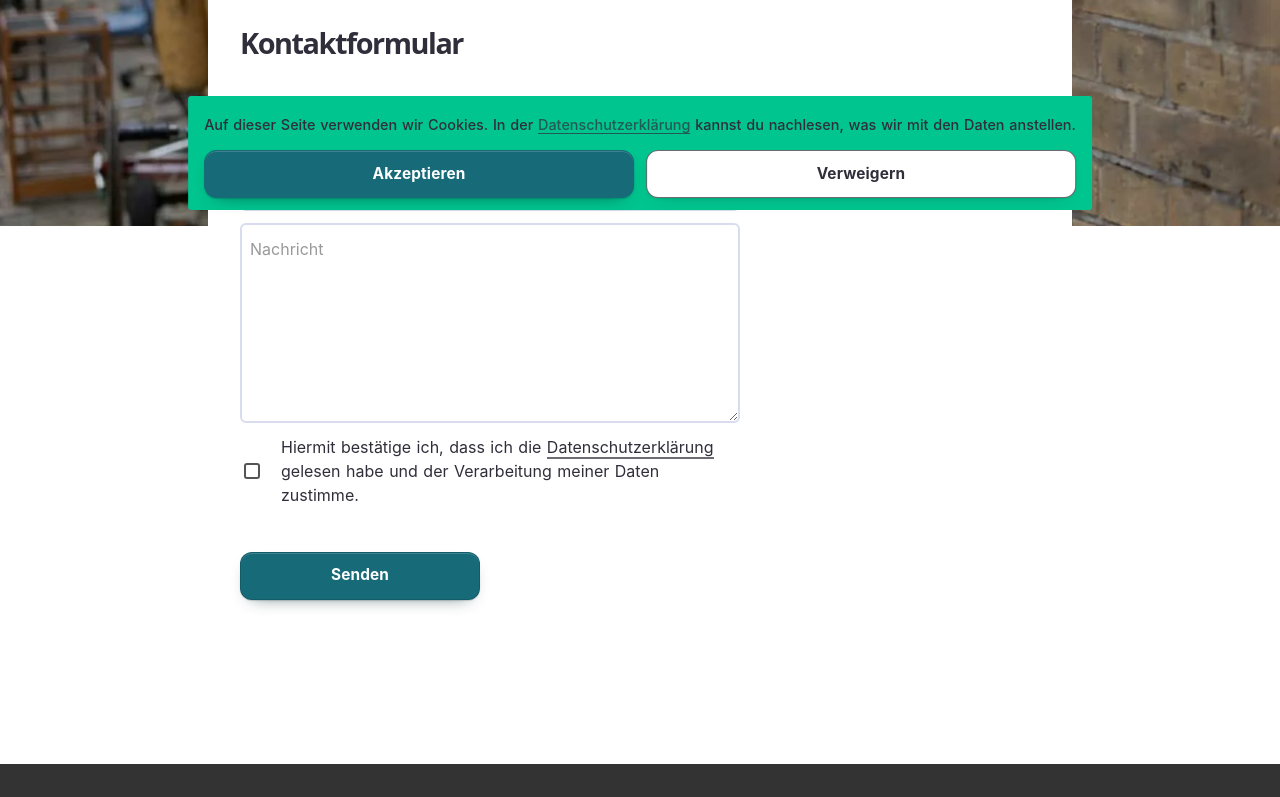
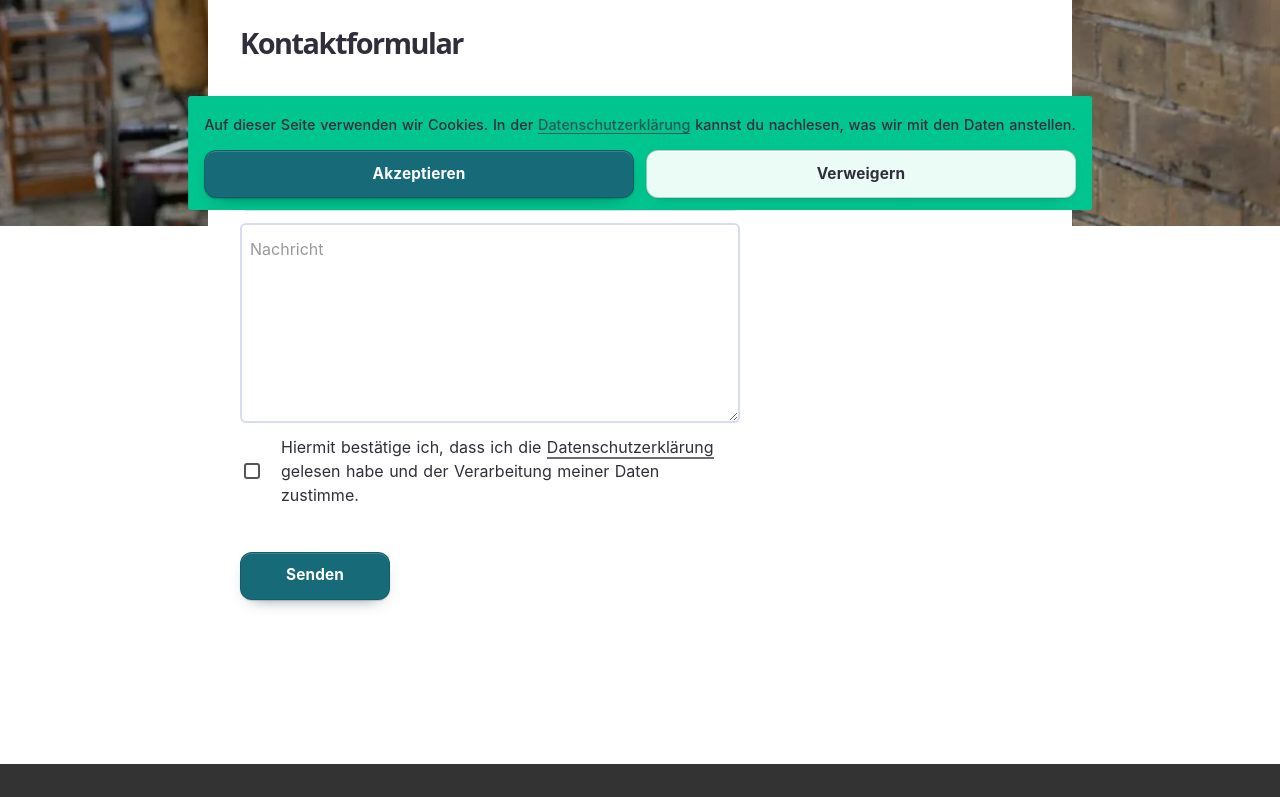
Before and after one commit to 3vincent/einhaus-leipzig, a Nuxt app: page /kontakt in a window 1280 px wide. Shown: the part 574-1371 px from the top of the page. Built offline with nearby package versions, Linux system fonts and the light colour scheme.

Commit message:
refactor: remove local button style overrides

```diff
--- a/app/components/contact-form.vue
+++ b/app/components/contact-form.vue
@@ -510,17 +510,7 @@ const checkFormValidations = () => {
 }
 
 button {
-  min-width: 15rem;
   color: var(--main-text-color-dark);
-  transition:
-    border 0.3s ease,
-    background-color 0.3s ease;
-
-  &.all-field-filled {
-    background-color: var(--pretty-green);
-    color: white;
-    transition: background-color 0.3s ease;
-  }
 }
 
 .message-response {
--- a/app/components/cookie-banner.vue
+++ b/app/components/cookie-banner.vue
@@ -125,34 +125,5 @@ const denyCookie = () => {
       margin: 0;
     }
   }
-
-  .link.primary {
-    color: white !important;
-    background-color: var(--button-color);
-    border-color: var(--button-color) !important;
-
-    &:hover,
-    &:focus {
-      background-color: var(--button-color-hover);
-      border-color: var(--button-color-hover) !important;
-    }
-
-    &:active {
-      background-color: var(--button-color-active);
-      border-color: var(--button-color-active) !important;
-    }
-  }
-
-  .link.secondary {
-    color: var(--main-text-color-dark) !important;
-    background-color: white;
-    border-color: var(--main-text-color-semidark) !important;
-
-    &:hover,
-    &:focus {
-      color: var(--main-text-color-semidark) !important;
-      background-color: rgba(232, 232, 232, 0.5);
-    }
-  }
 }
 </style>
```
